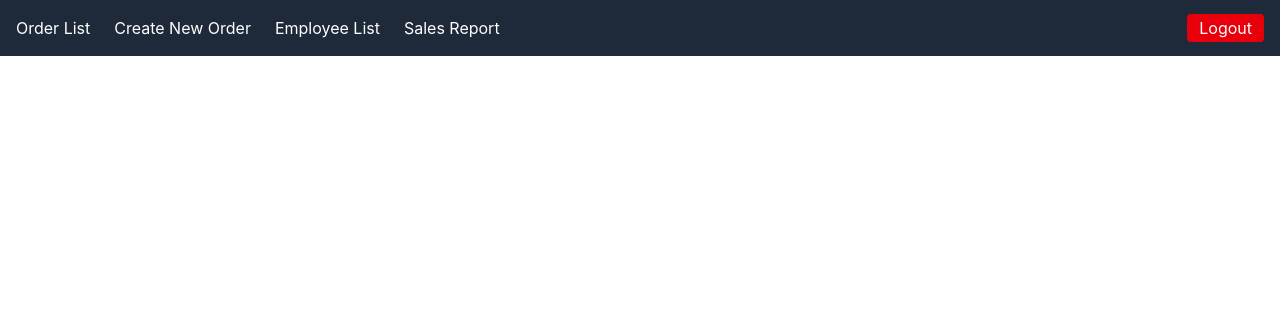
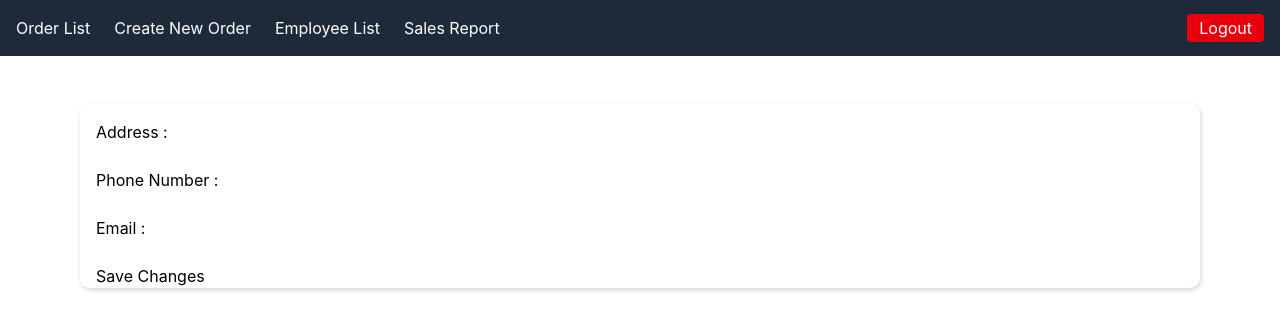
Before and after one commit to NSS-Day-Cohort-78/Shepherds-Pie-client-gzgxak, a React (Vite) app: page /employees/1 in a window 1280 px wide. Shown: the top 330 px of the page. Built offline with nearby package versions, Linux system fonts and the light colour scheme; no server answers; sample sign-in values are in the browser's storage.

Commit message:
Employee Edit functionality added

```diff
--- a/src/EmployeeList/EmployeeEdit.jsx
+++ b/src/EmployeeList/EmployeeEdit.jsx
@@ -1 +1,92 @@
-export const EmployeeEdit = () => {}
+import { useEffect, useState } from "react";
+import { useParams } from "react-router-dom";
+import { getUsers } from "../service/userService";
+
+export const EmployeeEdit = () => {
+  const [employee, setEmployee] = useState({});
+  const { employeeId } = useParams();
+
+  useEffect(() => {
+    getUsers().then((users) => {
+      const employeeToEdit = users.find(
+        (user) => user.id === parseInt(employeeId)
+      );
+
+      if (employeeToEdit) {
+        setEmployee(employeeToEdit);
+      }
+    });
+  }, [employeeId]);
+
+  const handleSaveChanges = () => {
+    return fetch(`http://localhost:8088/users/${employee.id}`, {
+      method: "PUT",
+      headers: {
+        "Content-Type": "application/json",
+      },
+      body: JSON.stringify(employee),
+    }).then((res) => res.json());
+  };
+
+  return (
+    <>
+      <form className="employee-edit">
+        <h1>{employee.name}</h1>
+        <fieldset>
+          <div>
+            <label>Address :</label>
+            <input
+              type="text"
+              required
+              value={employee.address}
+              onChange={(event) => {
+                const copy = { ...employee };
+                copy.address = event.target.value;
+                setEmployee(copy);
+              }}
+            />
+          </div>
+        </fieldset>
+        <fieldset>
+          <div>
+            <label>Phone Number :</label>
+            <input
+              type="tel"
+              pattern="[0-9]{3}-[0-9]{4}"
+              required
+              value={employee.phoneNumber}
+              onChange={(event) => {
+                const copy = { ...employee };
+                copy.phoneNumber = event.target.value;
+                setEmployee(copy);
+              }}
+            />
+          </div>
+        </fieldset>
+        <fieldset>
+          <div>
+            <label>Email :</label>
+            <input
+              type="email"
+              required
+              value={employee.email}
+              onChange={(event) => {
+                const copy = { ...employee };
+                copy.email = event.target.value;
+                setEmployee(copy);
+              }}
+            />
+          </div>
+        </fieldset>
+        <button
+          onClick={(event) => {
+            event.preventDefault();
+            handleSaveChanges();
+          }}
+        >
+          Save Changes
+        </button>
+      </form>
+    </>
+  );
+};
--- a/src/EmployeeList/EmployeeList.jsx
+++ b/src/EmployeeList/EmployeeList.jsx
@@ -9,7 +9,7 @@ export const EmployeeList = ({ currentUser }) => {
   if (!currentUser?.admin) {
     return (
         <div className="access-denied">
-            <p>Sorry, you must be logged in an an Administrator to view this page.</p>
+            <p>Sorry, you must be logged in as an Administrator to view this page.</p>
         </div>
     )
   }
--- a/src/service/userService.js
+++ b/src/service/userService.js
@@ -1,5 +1,9 @@
 export const getUserByEmail = (email) => {
-	return fetch(`http://localhost:8088/users?email=${email}`).then((res) =>
-		res.json()
-	)
-}
+  return fetch(`http://localhost:8088/users?email=${email}`).then((res) =>
+    res.json()
+  );
+};
+
+export const getUsers = () => {
+  return fetch("http://localhost:8088/users").then((res) => res.json());
+};
```
